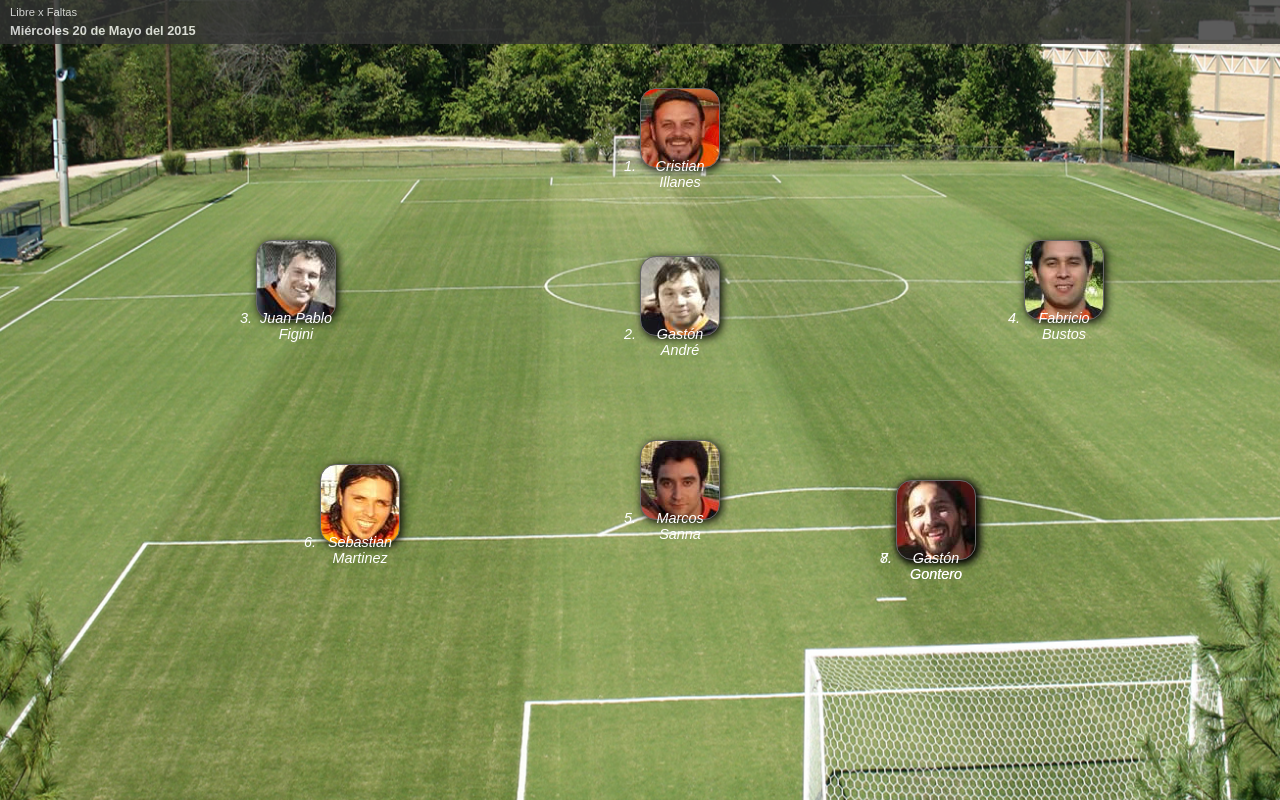
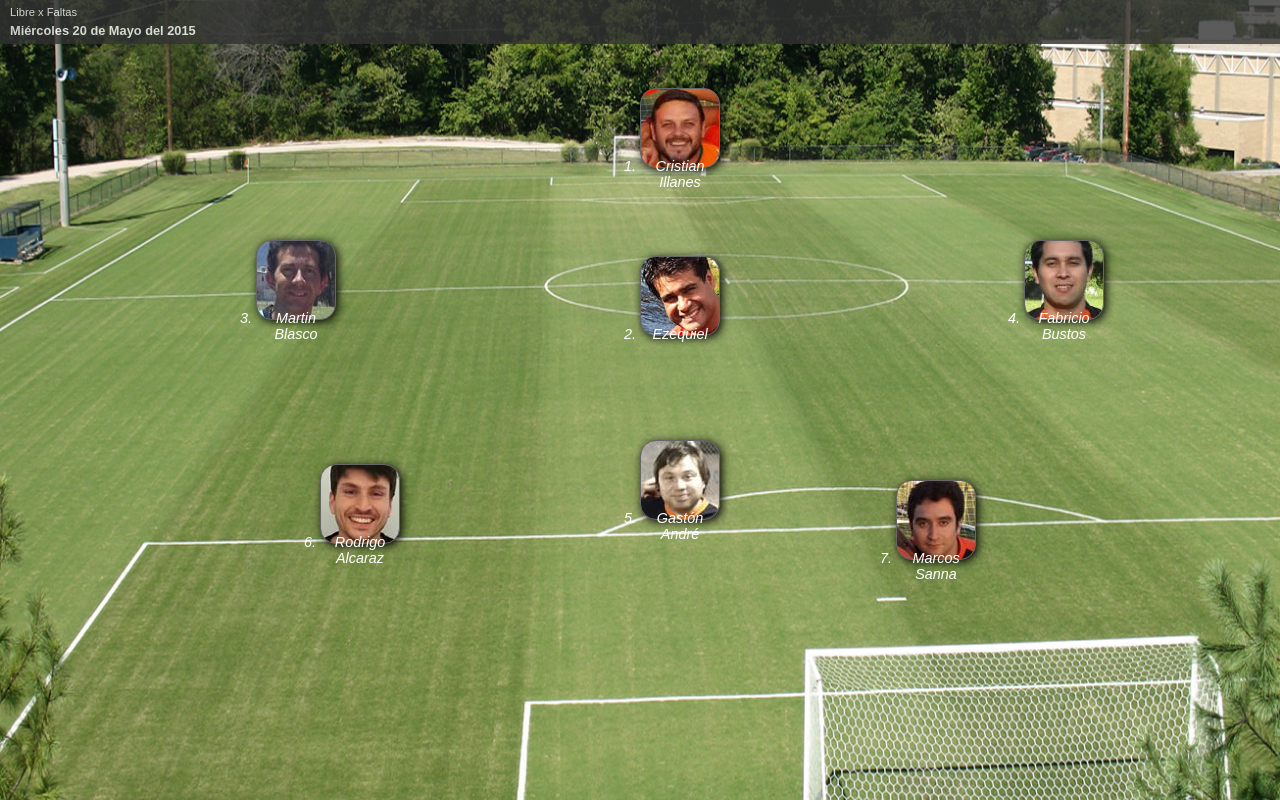
Before and after one commit to gandre/futbol-miercoles, a plain HTML site: page index.html in a window 1280 px wide. Drawn offline with Linux system fonts and the light colour scheme.

Commit message:
tean, first view

```diff
--- a/index.html
+++ b/index.html
@@ -23,26 +23,23 @@
 				<li class="one illanes">
 					Cristian Illanes
 				</li>
-				<li class="two andre">
-					Gastón André
+				<li class="two eze">
+					Ezequiel
 				</li>
-				<li class="three figini">
-					Juan Pablo Figini
+				<li class="three martin">
+					Martin Blasco
 				</li>
 				<li class="four fabri">
 					Fabricio Bustos
 				</li>
-				<li class="five sanna">
+				<li class="five andre">
+					Gastón André
+				</li>
+				<li class="six rodri">
+					Rodrigo Alcaraz
+				</li>
+				<li class="seven sanna">
 					Marcos Sanna
-				</li>
-				<li class="six lucky">
-					Sebastian Martinez
-				</li>
-				<li class="seven gontero">
-					Gastón Gontero
-				</li>
-				<li class="seven gontero">
-					Gastón Gontero
 				</li>
 			</ol>
 		</div>
```
Also changed, not shown: 1 other file.
